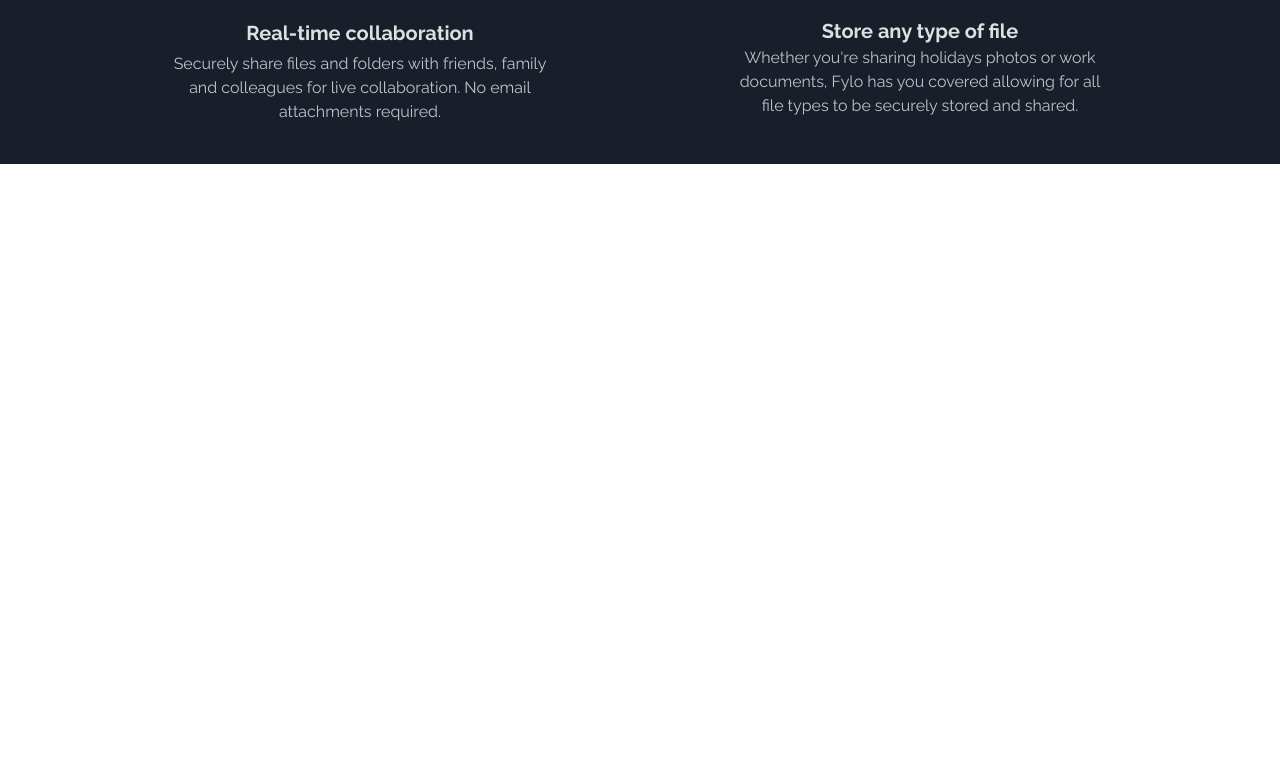
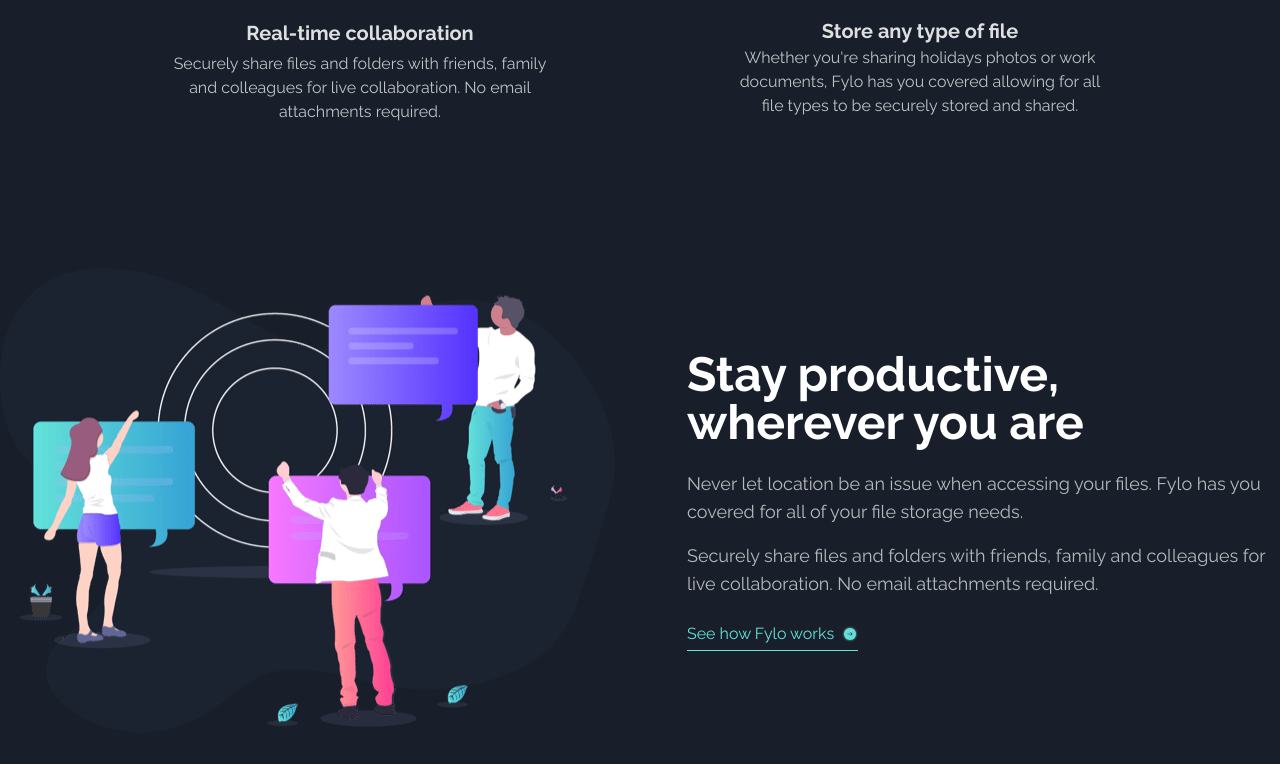
Before and after one commit to preetpalsinghkanda/fylo, a React (Vite) app: page / in a window 1280 px wide. Shown: the part 1615-2379 px from the top of the page. Before the commit the page ends 1779 px from the top, so only its background shows below. Built offline with nearby package versions, Linux system fonts and the light colour scheme.

Commit message:
added productive section

```diff
--- a/src/App.jsx
+++ b/src/App.jsx
@@ -2,6 +2,7 @@
 import Navbar from "./components/Navbar";
 import Hero from "./components/Hero";
 import Features from "./components/Features";
+import Productive from "./components/Productive";
 
 const App = () => {
   return (
@@ -14,7 +15,10 @@
       </div>
 
       <div className=" w-full bg-[hsl(218,28%,13%)]">
-        <Features />
+        <div className="max-w-7xl w-full mx-auto">
+          <Features />
+          <Productive />
+        </div>
       </div>
     </div>
   );
--- /dev/null
+++ b/src/components/Productive.jsx
@@ -0,0 +1,34 @@
+import React from "react";
+import productive from "../assets/illustration-stay-productive.png";
+import arrow from "../assets/icon-arrow.svg";
+
+const Productive = () => {
+  return (
+    <div className="flex items-center gap-18 py-26">
+      <img src={productive} alt="" />
+      <div className="flex flex-col gap-6">
+        <h3 className="text-5xl font-bold text-white">
+          Stay productive, <span className="block">wherever you are</span>
+        </h3>
+        <div className="flex gap-4 flex-col">
+          <p className="text-lg text-[#ffffffaf]">
+            Never let location be an issue when accessing your files. Fylo has
+            you covered for all of your file storage needs.
+          </p>
+          <p className="text-lg text-[#ffffffaf]">
+            Securely share files and folders with friends, family and colleagues
+            for live collaboration. No email attachments required.
+          </p>
+        </div>
+        <span className="flex items-center gap-2 border-b-1 pb-1 border-[hsl(176,68%,64%)] w-fit">
+          <a href="" className="text-[hsl(176,68%,64%)]">
+            See how Fylo works
+          </a>
+          <img src={arrow} alt="" />
+        </span>
+      </div>
+    </div>
+  );
+};
+
+export default Productive;
```
Also changed, not shown: src/assets/icon-arrow.svg (added), src/assets/illustration-stay-productive.png (added).
